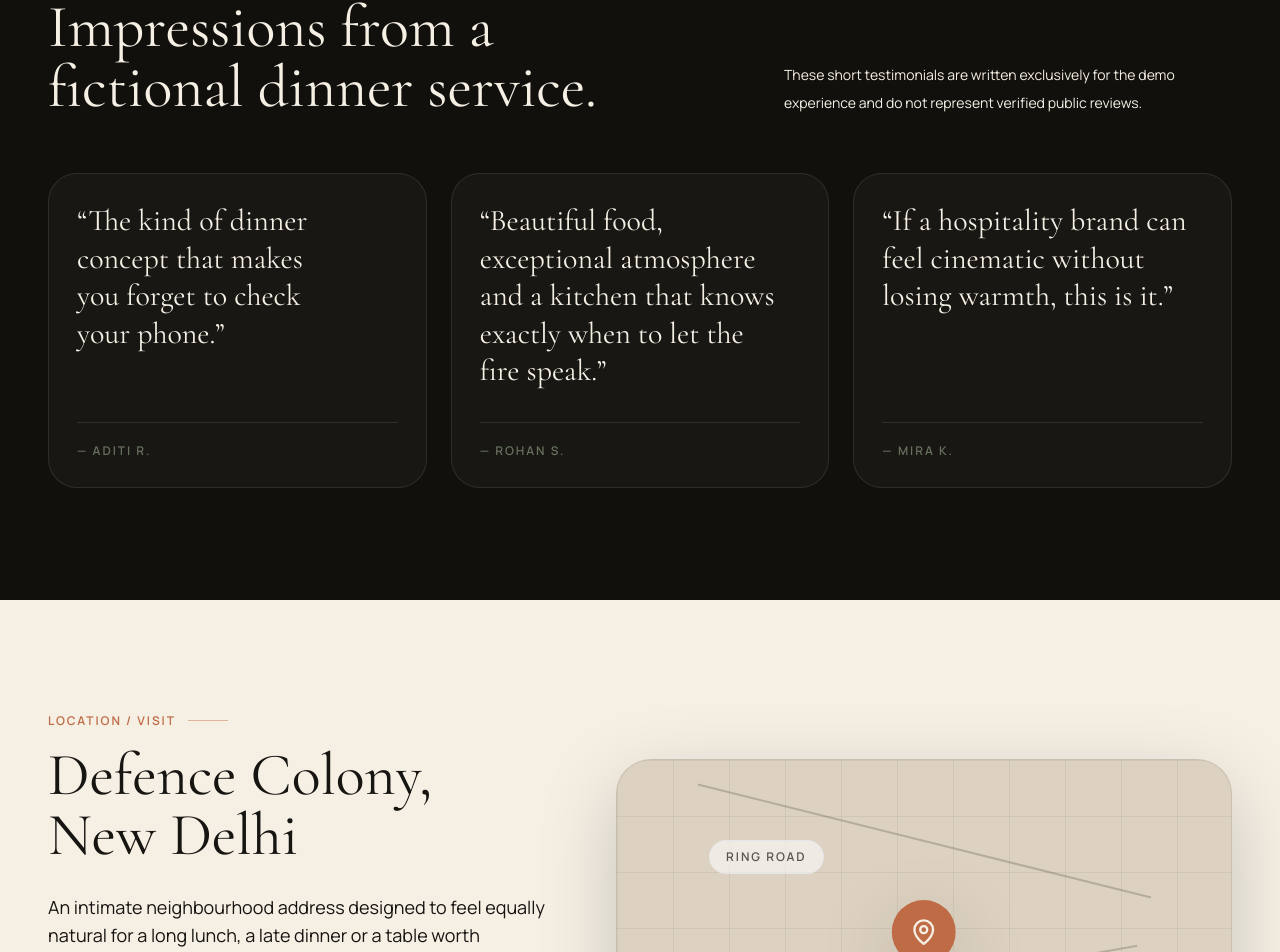
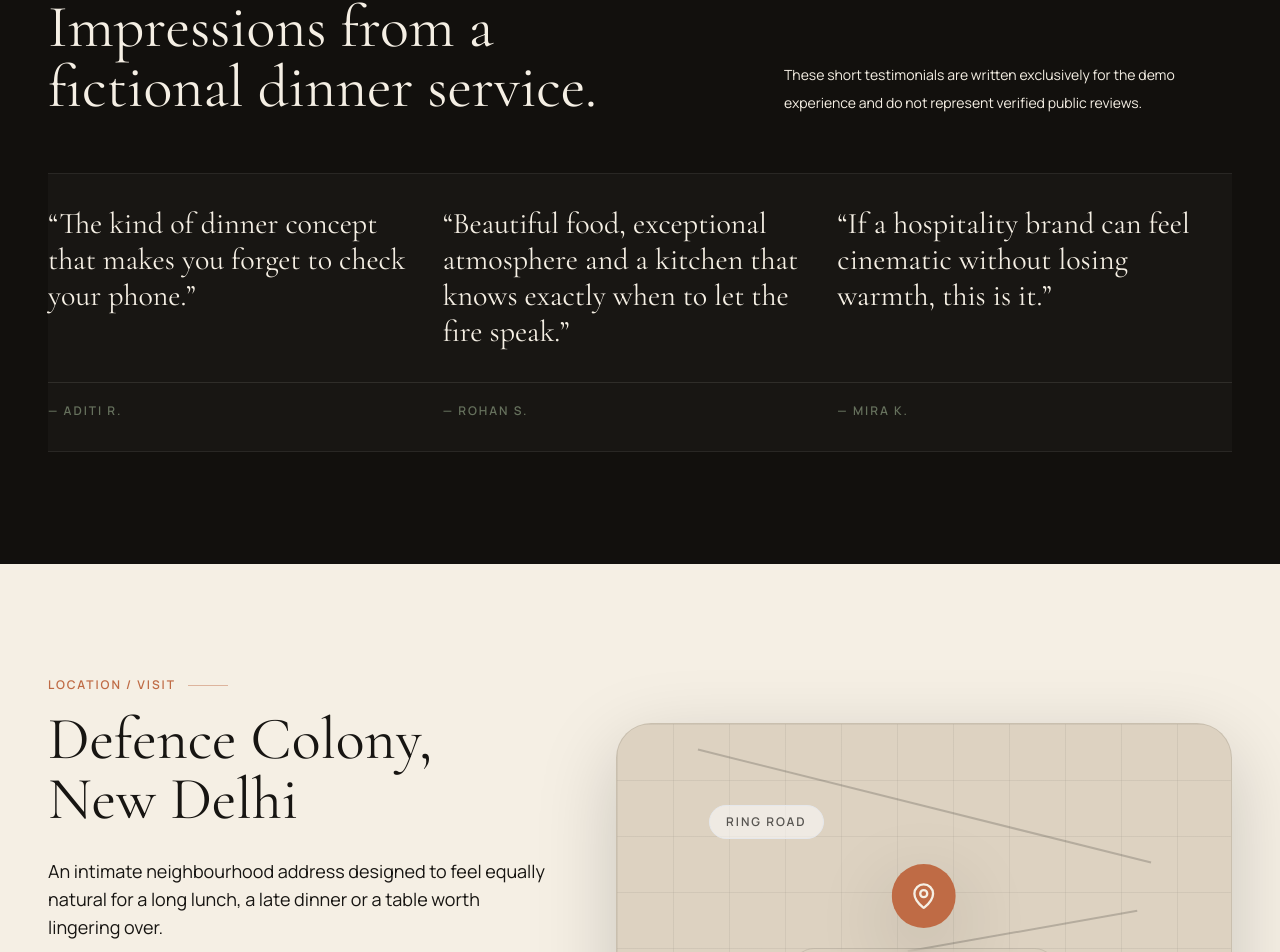
Before and after one commit to OguriCap12/Demo-site-, a React (Vite) app: page / in a window 1280 px wide. Shown: the part 8896-9848 px from the top of the page. Built offline with nearby package versions, Linux system fonts and the light colour scheme.

Commit message:
Refine testimonials into premium editorial quotes

```diff
--- a/src/sections/TestimonialsSection.tsx
+++ b/src/sections/TestimonialsSection.tsx
@@ -18,11 +18,11 @@ export function TestimonialsSection() {
           </div>
         </Reveal>
 
-        <div className="mt-14 grid gap-6 lg:grid-cols-3">
+        <div className="mt-14 grid gap-0 border-y border-ivory/10 lg:grid-cols-3">
           {testimonials.map((testimonial, index) => (
             <Reveal key={testimonial.name} delay={index * 80}>
-              <blockquote className="flex h-full flex-col justify-between rounded-[1.8rem] border border-ivory/10 bg-ivory/[0.03] p-6 sm:p-7">
-                <p className="font-serif text-3xl leading-tight text-ivory">“{testimonial.quote}”</p>
+              <blockquote className="flex h-full flex-col justify-between border-b border-ivory/10 bg-ivory/[0.025] p-6 sm:p-8 lg:border-b-0 lg:border-l first:lg:border-l-0 lg:px-8 first:lg:pl-0 last:lg:pr-0">
+                <p className="font-serif text-[1.65rem] leading-tight text-ivory sm:text-3xl">“{testimonial.quote}”</p>
                 <footer className="mt-8 border-t border-ivory/10 pt-5 text-xs font-semibold uppercase tracking-editorial text-olive">
                   — {testimonial.name}
                 </footer>
```
